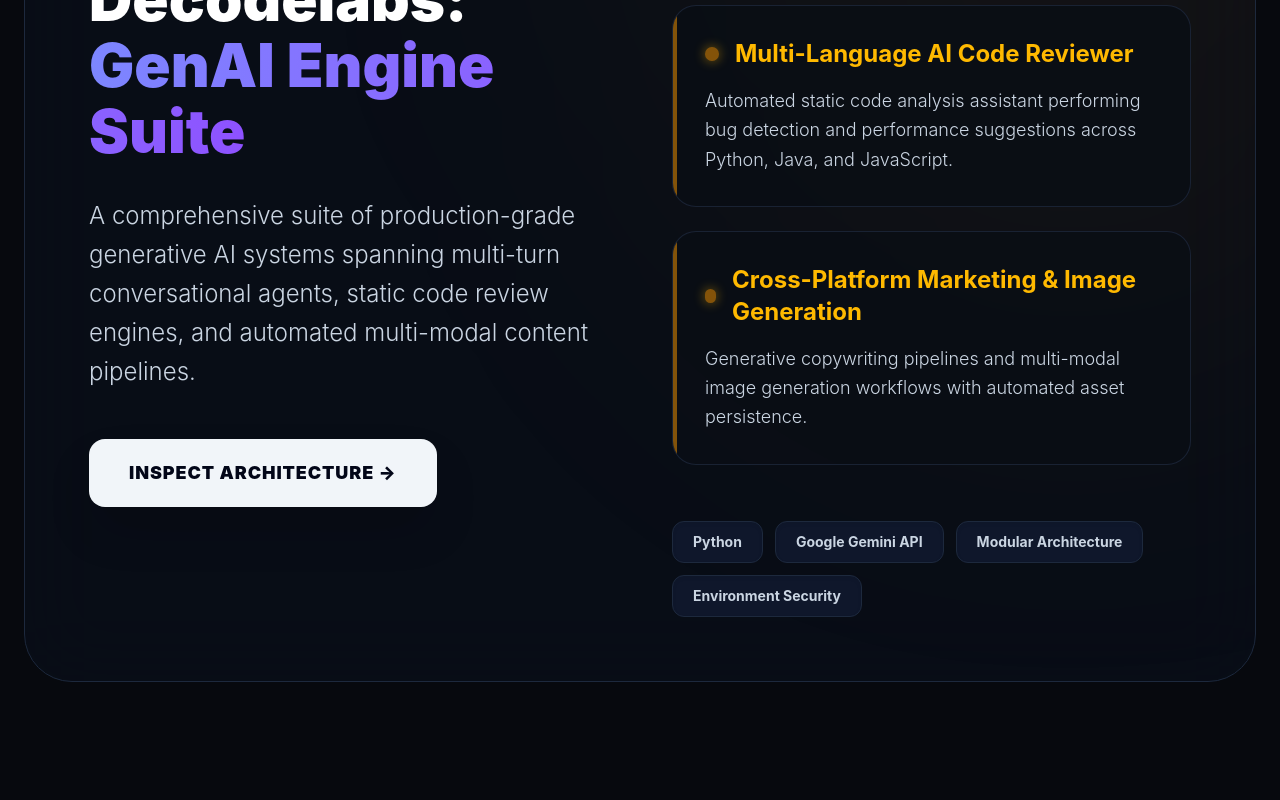
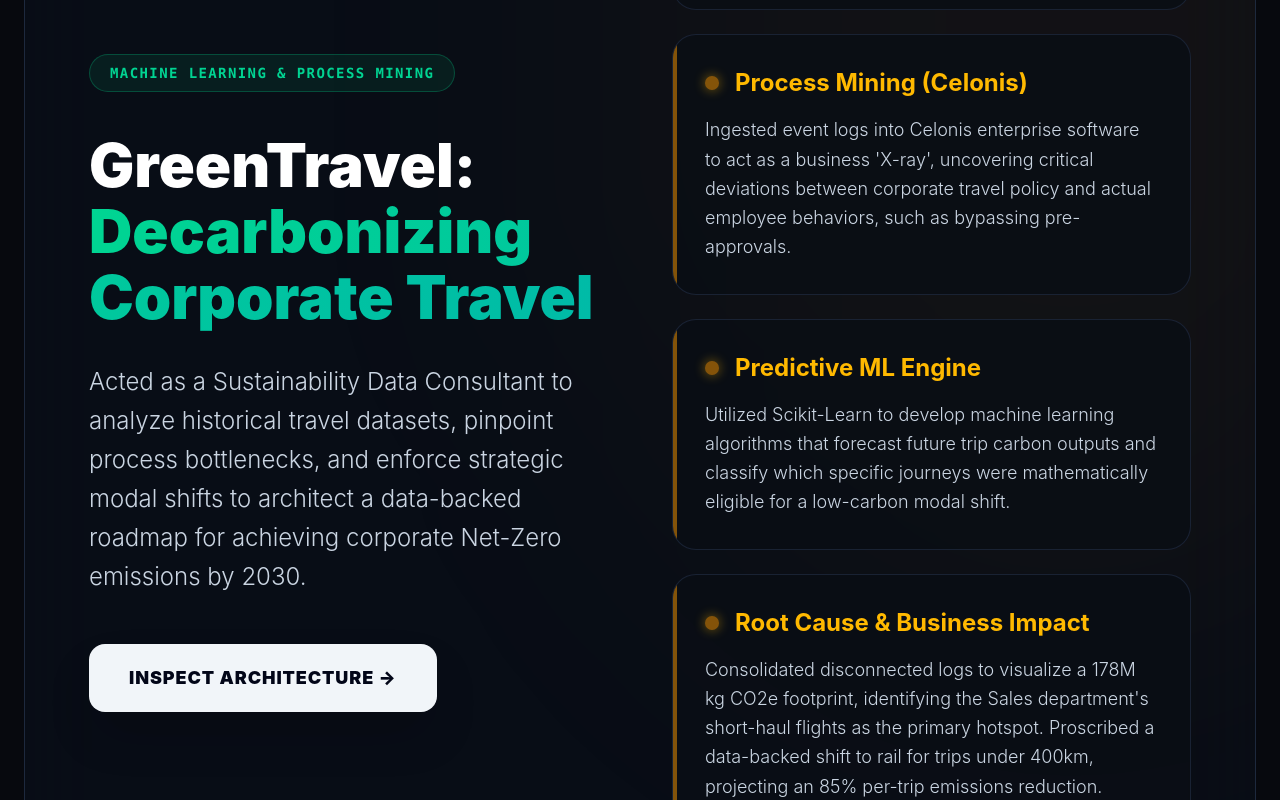
Before and after one commit to Shubhomoy919/shubhomoy-portfolio, a React (Vite) app: page / in a window 1280 px wide. Shown: the part 3780-4580 px from the top of the page. Built offline with nearby package versions, Linux system fonts and the light colour scheme.

Commit message:
Added detailed GreenTravel capstone architecture and reordered projects

```diff
--- a/src/App.jsx
+++ b/src/App.jsx
@@ -104,6 +104,33 @@
       github: "https://github.org/Shubhomoy919/Bodd-2",
       badgeColor: "border-amber-500/30 bg-amber-500/10 text-amber-400",
       accentColor: "from-amber-400 to-orange-500"
+    },
+    {
+      title: "GreenTravel: Decarbonizing Corporate Travel",
+      category: "Machine Learning & Process Mining",
+      desc: "Acted as a Sustainability Data Consultant to analyze historical travel datasets, pinpoint process bottlenecks, and enforce strategic modal shifts to architect a data-backed roadmap for achieving corporate Net-Zero emissions by 2030.",
+      tags: ["Python (Pandas, NumPy)", "Scikit-Learn", "Celonis", "Jupyter", "Data Architecture"],
+      highlights: [
+        {
+          title: "Relational Data Architecture",
+          text: "Engineered a robust pipeline linking complex CSV datasets (Trip Data, Event Logs, and Attributes) to map the complete lifecycle of corporate travel behaviors and timestamps."
+        },
+        {
+          title: "Process Mining (Celonis)",
+          text: "Ingested event logs into Celonis enterprise software to act as a business 'X-ray', uncovering critical deviations between corporate travel policy and actual employee behaviors, such as bypassing pre-approvals."
+        },
+        {
+          title: "Predictive ML Engine",
+          text: "Utilized Scikit-Learn to develop machine learning algorithms that forecast future trip carbon outputs and classify which specific journeys were mathematically eligible for a low-carbon modal shift."
+        },
+        {
+          title: "Root Cause & Business Impact",
+          text: "Consolidated disconnected logs to visualize a 178M kg CO2e footprint, identifying the Sales department's short-haul flights as the primary hotspot. Proscribed a data-backed shift to rail for trips under 400km, projecting an 85% per-trip emissions reduction."
+        }
+      ],
+      github: "https://github.com/Shubhomoy919/capstone-project_iit_guwahati",
+      badgeColor: "border-emerald-500/30 bg-emerald-500/10 text-emerald-400",
+      accentColor: "from-emerald-400 to-teal-500"
     },
     {
       title: "Decodelabs: GenAI Engine Suite",
```
